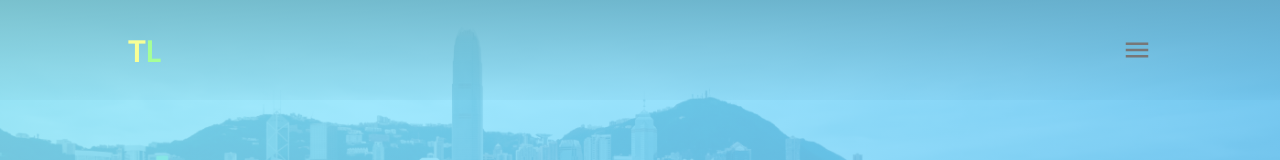
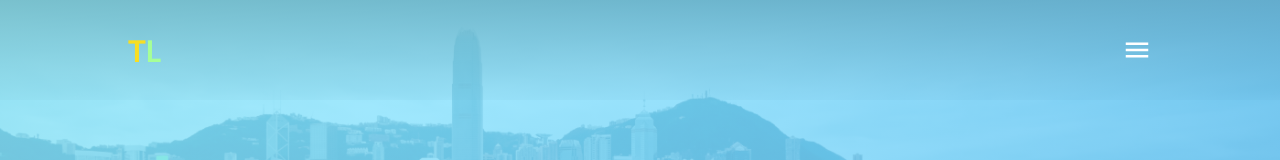
Before and after one commit to harshdeepgill/travelopia-assignment, a React (Create React App) app: page / in a window 1280 px wide. Shown: the top 160 px of the page. Built offline with nearby package versions, Linux system fonts and the light colour scheme.

Commit message:
done with the assignment

```diff
--- a/src/scss/pages/landing/components/_header.scss
+++ b/src/scss/pages/landing/components/_header.scss
@@ -18,12 +18,12 @@
         display: flex;
         align-items: center;
         justify-content: space-between;
-        color: #777;
+        color: #fff;
         font-size: 2rem;
         z-index: 1;
 
         &--tee{
-            color: rgb(248, 255, 149);
+            color: rgb(248, 222, 34);
         }
         &--el{
             color: rgb(166, 255, 150);
```
